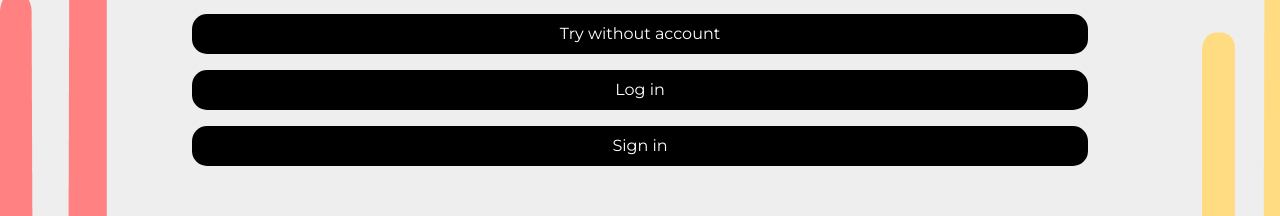
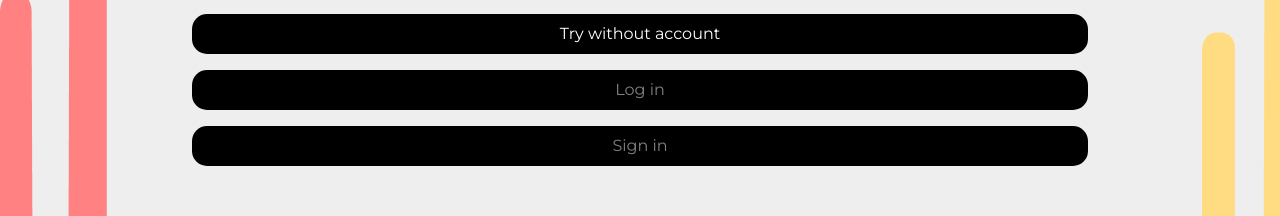
Before and after one commit to wfydrych/HabitTracker, a React (Create React App) app: page / in a window 1280 px wide. Shown: the part 410-626 px from the top of the page. Built offline with nearby package versions, Linux system fonts and the light colour scheme.

Commit message:
Cookies info, test public version

```diff
--- a/public/index.html
+++ b/public/index.html
@@ -5,6 +5,7 @@
     <link rel="icon" href="%PUBLIC_URL%/favicon.ico" />
     <meta name="viewport" content="width=device-width, initial-scale=1" />
     <meta name="theme-color" content="#000000" />
+    <meta name="author" content="Wojciech Fydrych">
     <meta
       name="Habit Tracker"
       content="Track your habits every day!"
@@ -14,6 +15,7 @@
     <title>Habit Tracker</title>
   </head>
   <body>
+    <script type="text/javascript" src="https://cdn.jsdelivr.net/npm/cookie-bar/cookiebar-latest.min.js?forceLang=en&theme=flying&always=1"></script>
     <noscript>You need to enable JavaScript to run this app.</noscript>
     <div id="root"></div>
   </body>
--- a/src/components/App.js
+++ b/src/components/App.js
@@ -17,7 +17,7 @@ class App extends Component {
 
   componentDidMount() {
     let start = cookies.get('start')
-        if (start === 'undefined' || start === undefined || start.length===0) {
+        if (start === 'undefined' || start === undefined || start.length === 0) {
             document.querySelector('.body__app').style.display = 'none'
             document.querySelector('.start').style.display = 'block'
             cookies.set('start', true)
--- a/src/components/MiniTask.js
+++ b/src/components/MiniTask.js
@@ -165,7 +165,7 @@ const countDoneDays = props => {
 }
 
 const chooseConfirm = props => {
-    let ret = ''
+    let ret = undone
     const today = getDate()
     props.data.forEach(day => {
         if (day.day === today)
--- a/src/components/Start.js
+++ b/src/components/Start.js
@@ -45,8 +45,10 @@ class Start extends Component {
                 <div className='start__title'>Habits</div>
                 <div className='start__subtitle'>Let's make some habits!</div>
                 <div className='start__trybtn' onClick={this.handleTry}>Try without account</div>
-                <div className='start__logbtn' onClick={this.handleLogin}>Log in</div>
-                <div className='start__signbtn' onClick={this.handleRegister}>Sign in</div>
+                {/* <div className='start__logbtn' onClick={this.handleLogin}>Log in</div> */}
+                <div className='start__logbtn off'>Log in</div>
+                {/* <div className='start__signbtn' onClick={this.handleRegister}>Sign in</div> */}
+                <div className='start__signbtn off'>Sign in</div>
                 <div className='start__forgot'>Forgot password?</div>
             </div>
         </Fragment>
--- a/src/components/Start.sass
+++ b/src/components/Start.sass
@@ -73,3 +73,7 @@
         text-decoration: underline
         text-align: center
         cursor: pointer
+
+.off
+    cursor: not-allowed
+    color: grey
```
